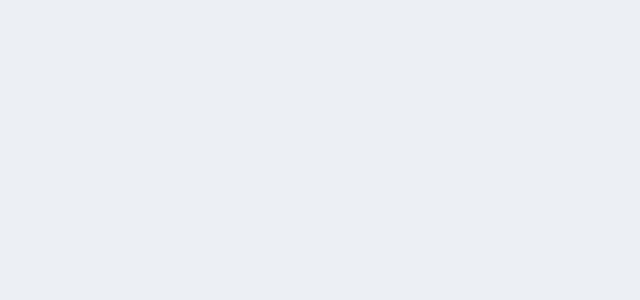
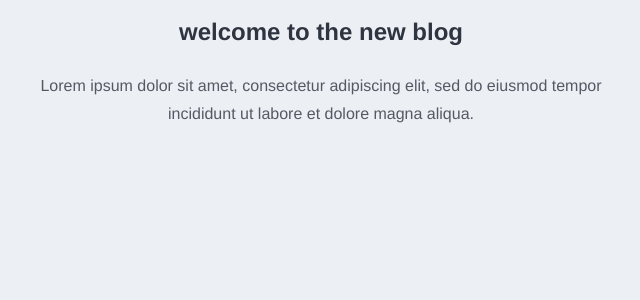
Before and after one commit to fpcoutinho/planner, a Vue app: page /posts/1 in a window 1280 px wide. Before the commit this address had no page. Shown: the top 300 px of the page, without its empty margins (319-959 px from the left). Built offline with nearby package versions, Linux system fonts and the light colour scheme; data requests are answered from the project's data file.

Commit message:
post details view

```diff
--- a/src/App.vue
+++ b/src/App.vue
@@ -1,5 +1,7 @@
 <template>
-  <router-view />
+  <main class="flex flex-col items-center">
+    <router-view />
+  </main>
 </template>
 
 <style>
--- a/src/components/SinglePost.vue
+++ b/src/components/SinglePost.vue
@@ -1,5 +1,6 @@
 <template>
-  <div class="post card glass shadow-xl">
+  <router-link class="no-underline" :to="{ name: 'Details', params: { id: post.id } }">
+    <div class="post card glass shadow-lg hover:shadow-xl">
       <div class="card-body">
         <h2 class="card-title justify-center">{{ props.post.title }}</h2>
         <p>{{ snippet }}</p>
@@ -8,6 +9,7 @@
         </div>
       </div>
     </div>
+  </router-link>
 </template>
 
 <script setup>
@@ -24,5 +26,3 @@ const snippet = computed(() => {
   return props.post.body.substring(0, 100) + '...'
 })
 </script>
-
-<style></style>
--- /dev/null
+++ b/src/composables/getPost.js
@@ -0,0 +1,22 @@
+import { ref } from 'vue'
+
+const getPost = (id) => {
+  const post = ref(null)
+  const error = ref(null)
+
+  const load = async () => {
+    try {
+      let data = await fetch('http://localhost:3000/posts/' + id)
+      if (!data.ok) {
+        throw Error('That post does not exist.')
+      }
+      post.value = await data.json()
+    } catch (err) {
+      error.value = err.message
+    }
+  }
+
+  return { post, error, load }
+}
+
+export default getPost
--- a/src/router/index.js
+++ b/src/router/index.js
@@ -1,5 +1,6 @@
 import { createRouter, createWebHistory } from 'vue-router'
 import HomeView from '../views/HomeView.vue'
+import DetailsView from '../views/DetailsView.vue'
 
 const router = createRouter({
   history: createWebHistory(import.meta.env.BASE_URL),
@@ -9,6 +10,12 @@ const router = createRouter({
       name: 'Home',
       component: HomeView
     },
+    {
+      path: '/posts/:id',
+      name: 'Details',
+      component: DetailsView,
+      props: true
+    }
   ]
 })
 
--- /dev/null
+++ b/src/views/DetailsView.vue
@@ -0,0 +1,28 @@
+<template>
+  <div class="h-full flex justify-center items-center p-4">
+    <p v-if="error" class="text-error">{{ error }}</p>
+    <div v-if="post" class="post prose">
+      <h2>{{ post.title }}</h2>
+      <p>{{ post.body }}</p>
+    </div>
+    <div v-else class="loading loading-ring loading-md text-accent"></div>
+  </div>
+</template>
+
+<script setup>
+import { onMounted } from 'vue';
+import getPost from '../composables/getPost';
+
+const props = defineProps({
+  id: {
+    type: String,
+    required: true
+  }
+})
+
+const { post, error, load } = getPost(props.id)
+
+onMounted(() => {
+  load()
+})
+</script>
--- a/src/views/HomeView.vue
+++ b/src/views/HomeView.vue
@@ -8,7 +8,7 @@
     </div>
     <p v-if="error" class="text-error">{{ error }}</p>
     <PostList v-if="posts.length" v-show="showPosts" :posts="posts" />
-    <p v-else><span class="loading loading-ring loading-md text-accent"></span></p>
+    <div v-else><span class="loading loading-ring loading-md text-accent"></span></div>
   </div>
 </template>
 
```
Lines whose indentation alone changed are shown as unchanged.
